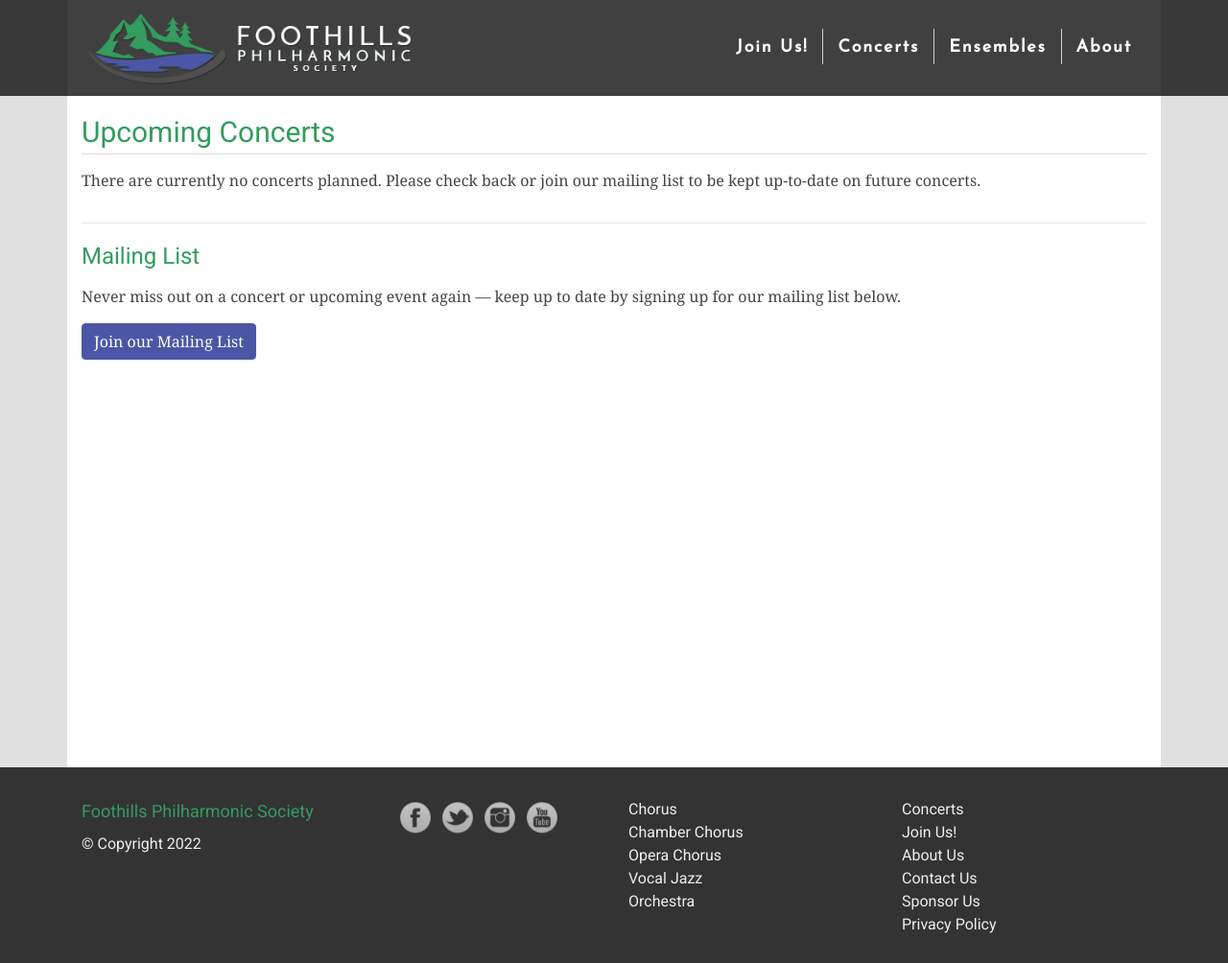
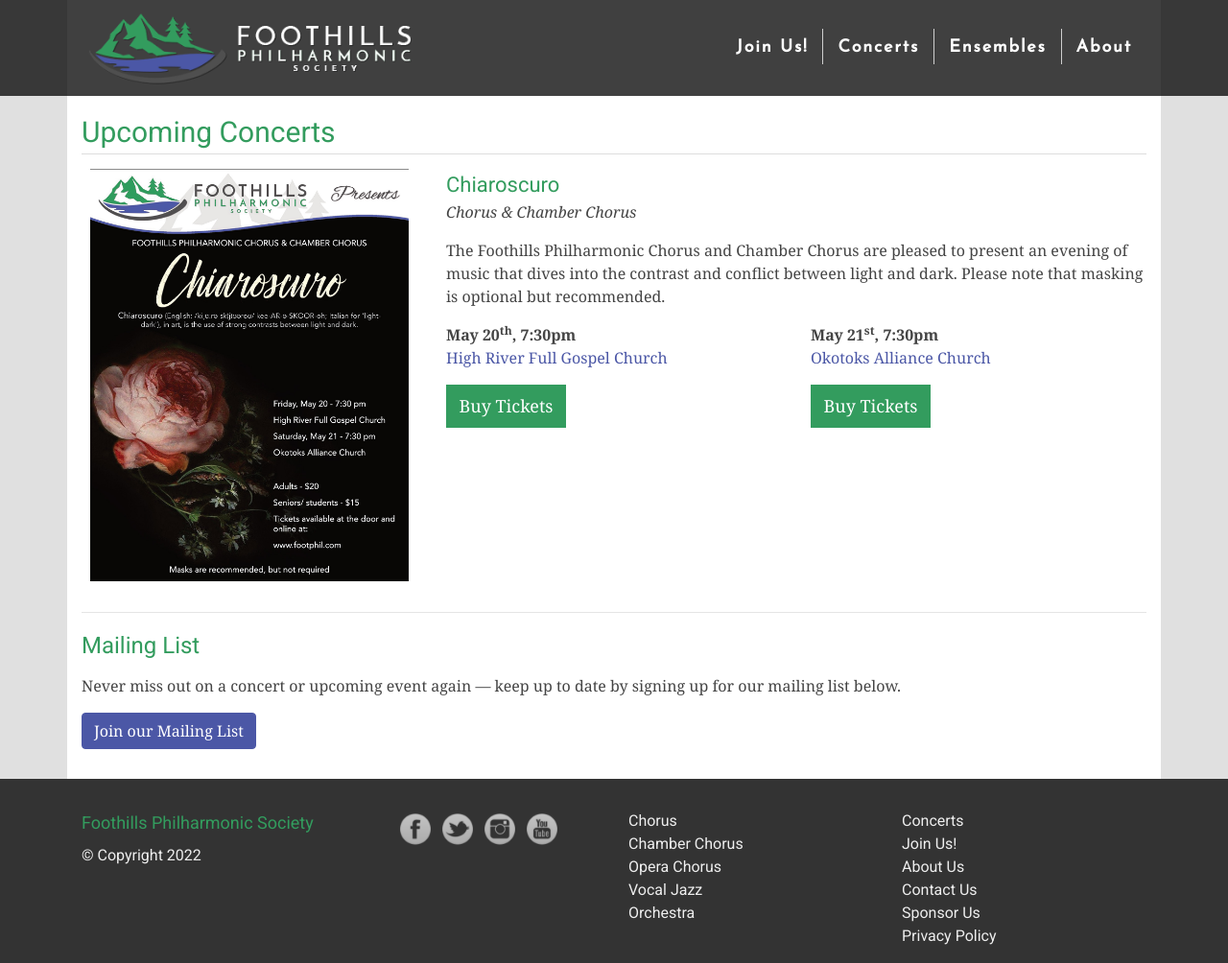
Before and after one commit to percyhanna/fps, a Jekyll site: the page built from concerts/index.html, in a window 1280 px wide and 1004 px high. Shown: the whole window at 96% size. Built offline with Jekyll 4.4.1, drawn with Linux system fonts in a browser that asks for light colours; nearby versions of some CDN libraries; Markdown is read by kramdown in place of the engine named in the settings.

Commit message:
Add Chiaroscuro concert

```diff
--- a/concerts/index.html
+++ b/concerts/index.html
@@ -1,8 +1,9 @@
 ---
 layout: default
 title: Upcoming Concerts
-description: View details and buy tickets for our upcoming concerts
+description: Chiaroscuro - An evening of music contrasting light and darkness
 permalink: "/concerts/"
+image: "/images/concerts/2022-spring/chiaroscuro-banner.jpg"
 redirect_from:
   - /tickets
 ---
@@ -10,11 +11,78 @@
 <h1>Upcoming Concerts</h1>
 
 <div class="row">
-  <div class="col-12">
+  <div class="col-md-4 col-12">
+    <p class="content-image large">
+      <img
+        src="/images/concerts/2022-spring/chiaroscuro.jpg"
+        alt="Chiaroscuro"
+      />
+    </p>
+  </div>
+
+  <div class="col-md-8 col-12">
+    <h3 class="tight">
+      <a href="https://www.eventbrite.com/cc/chiaroscuro-354069" target="_blank"
+        >Chiaroscuro</a
+      >
+    </h3>
+
     <p>
-      There are currently no concerts planned. Please check back or join our
-      mailing list to be kept up-to-date on future concerts.
+      <em>Chorus &amp; Chamber Chorus</em>
     </p>
+
+    <p>
+      The Foothills Philharmonic Chorus and Chamber Chorus are pleased to
+      present an evening of music that dives into the contrast and conflict
+      between light and dark. Please note that masking is optional but
+      recommended.
+    </p>
+
+    <div class="row">
+      <div class="col-md-6 col-12">
+        <p>
+          <strong>May 20<sup>th</sup>, 7:30pm</strong>
+          <br />
+          <a
+            href="https://www.google.com/maps/place/High+River+Full+Gospel+Church/@50.5745712,-113.8392089,15z/data=!4m2!3m1!1s0x0:0xd501b8eadaeab694?sa=X&ved=2ahUKEwjd3ZSg2bn0AhU3JjQIHTWZDA4Q_BJ6BAhCEAU"
+            target="_blank"
+            >High River Full Gospel Church</a
+          >
+        </p>
+
+        <p>
+          <a
+            class="link-button"
+            href="https://www.eventbrite.ca/e/chiaroscuro-high-river-tickets-335661581827"
+            target="_blank"
+          >
+            Buy Tickets
+          </a>
+        </p>
+      </div>
+
+      <div class="col-md-6 col-12">
+        <p>
+          <strong>May 21<sup>st</sup>, 7:30pm</strong>
+          <br />
+          <a
+            href="https://www.google.ca/maps/place/Okotoks+Alliance+Church/@50.7508584,-113.9767135,15z/data=!4m5!3m4!1s0x0:0x879787dbcf97e8d!8m2!3d50.7508584!4d-113.9767135"
+            target="_blank"
+            >Okotoks Alliance Church</a
+          >
+        </p>
+
+        <p>
+          <a
+            class="link-button"
+            href="https://www.eventbrite.ca/e/chiaroscuro-okotoks-tickets-321862979837"
+            target="_blank"
+          >
+            Buy Tickets
+          </a>
+        </p>
+      </div>
+    </div>
   </div>
 </div>
 
```
Also changed, not shown: images/concerts/2022-spring/chiaroscuro-banner.jpg (added), images/concerts/2022-spring/chiaroscuro.jpg (added).
